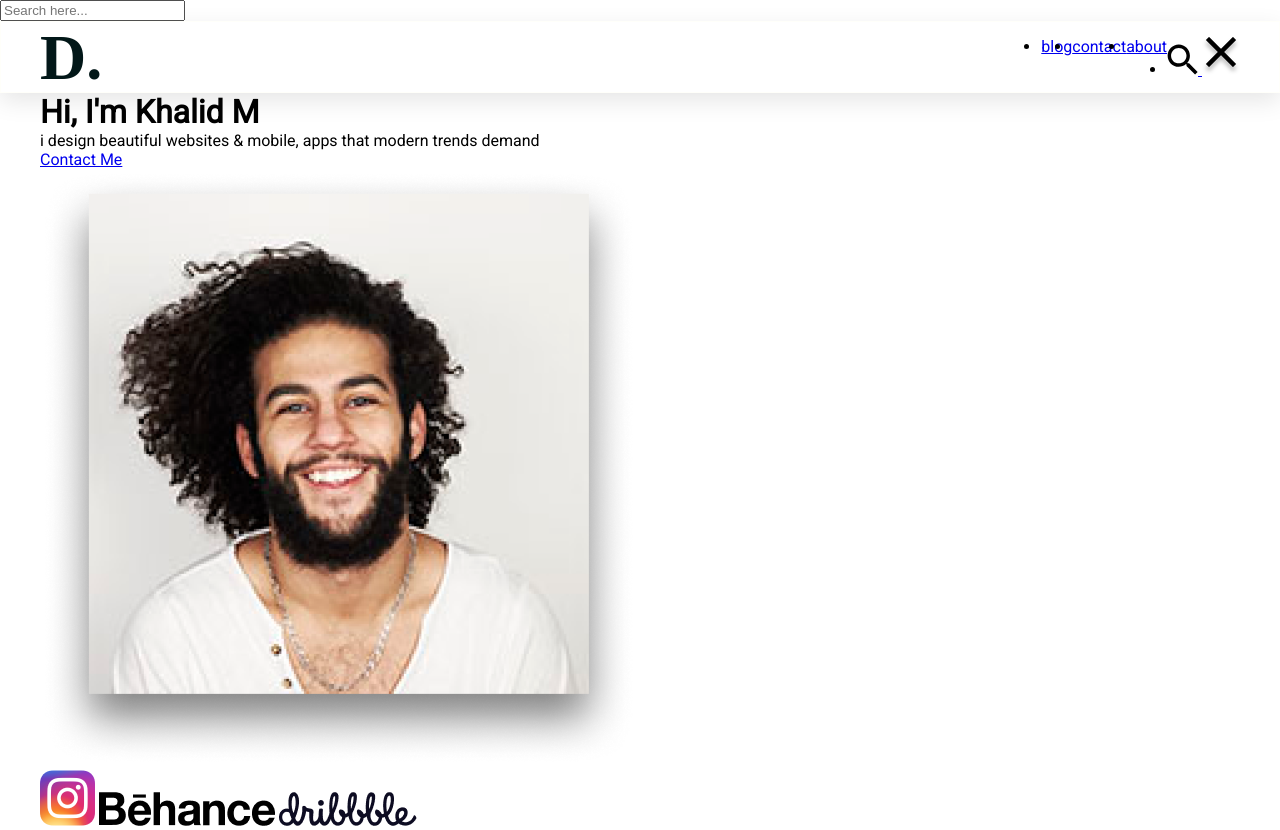
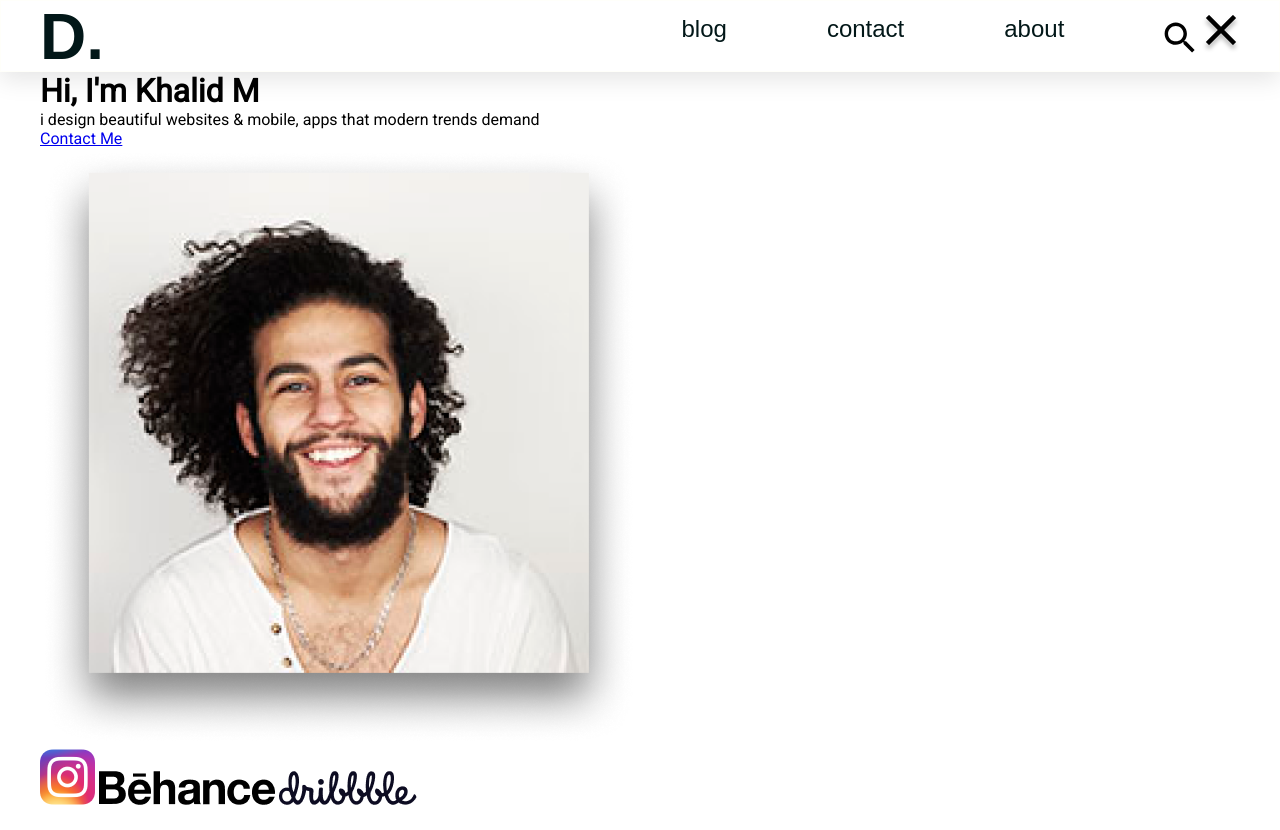
Before and after one commit to khalidmahfudh/homepage, a plain HTML site: page index.html in a window 1280 px wide. After the commit the page ends 809 px from the top, so only its background shows below. Drawn offline with Linux system fonts and the light colour scheme.

Commit message:
styling nav

```diff
--- a/style.css
+++ b/style.css
@@ -1,7 +1,6 @@
 * {
   box-sizing: border-box;
   margin: 0;
-
 }
 
 body {
@@ -11,8 +10,8 @@ body {
 /* Navigation */
 
 .nav-container {
-    background: #FFFFFF;
-    border: 1px solid #FFFFFA;
+  background: #ffffff;
+  border: 1px solid #fffffa;
   box-shadow: 0px 8px 24px rgba(0, 0, 0, 0.1);
   height: 72px;
 }
@@ -34,9 +33,31 @@ nav ul {
 }
 
 nav .logo {
-    font-family: poppins;
+  font-family: "Poppins", sans-serif;
   font-style: normal;
   font-weight: 800;
   font-size: 64px;
   color: #021718;
 }
+
+.nav-items li {
+  list-style: none;
+  margin-right: 100px;
+}
+
+.nav-items li:nth-last-of-type(1) {
+  margin: 0;
+}
+
+.nav-items li a {
+  color: #021718;
+  font-size: 24px;
+  font-family: "Poppins", sans-serif;
+  text-decoration: none;
+}
+
+/* Hidden Items */
+
+.search-box {
+  display: none;
+}
```
Lines whose indentation alone changed are shown as unchanged.
